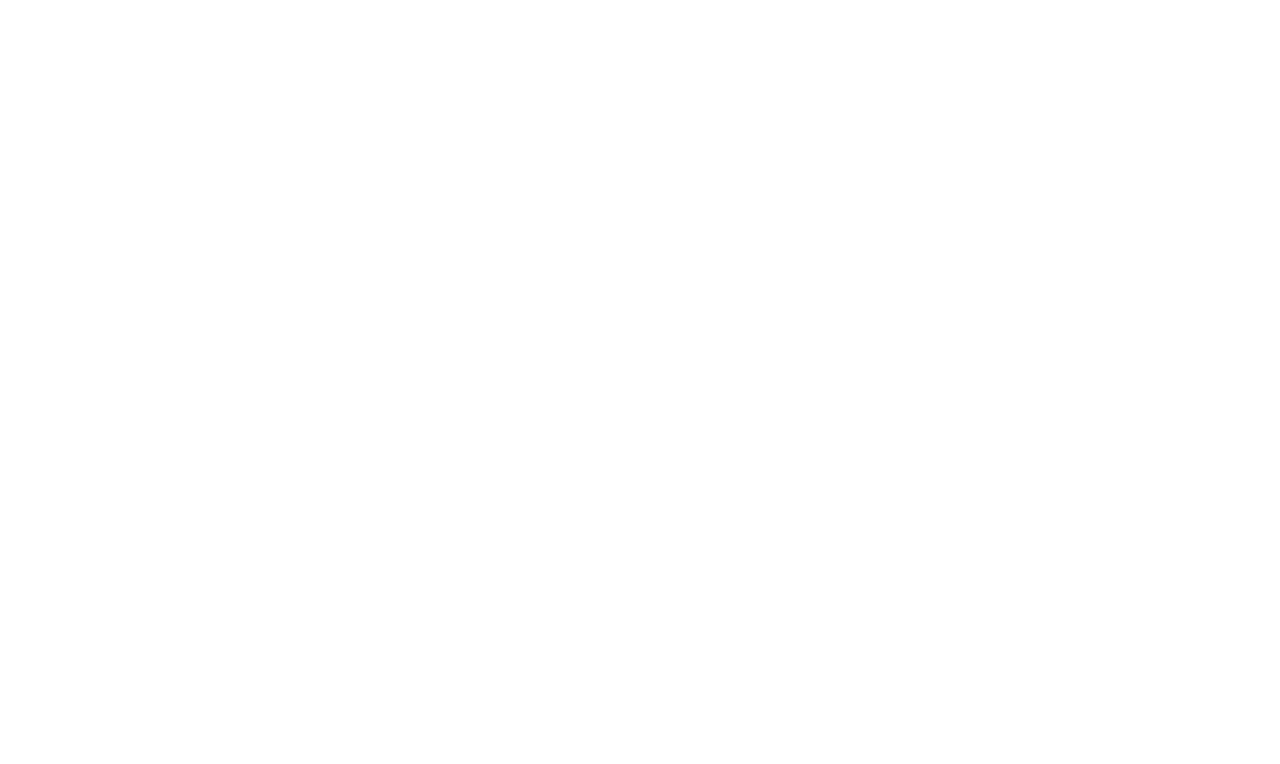
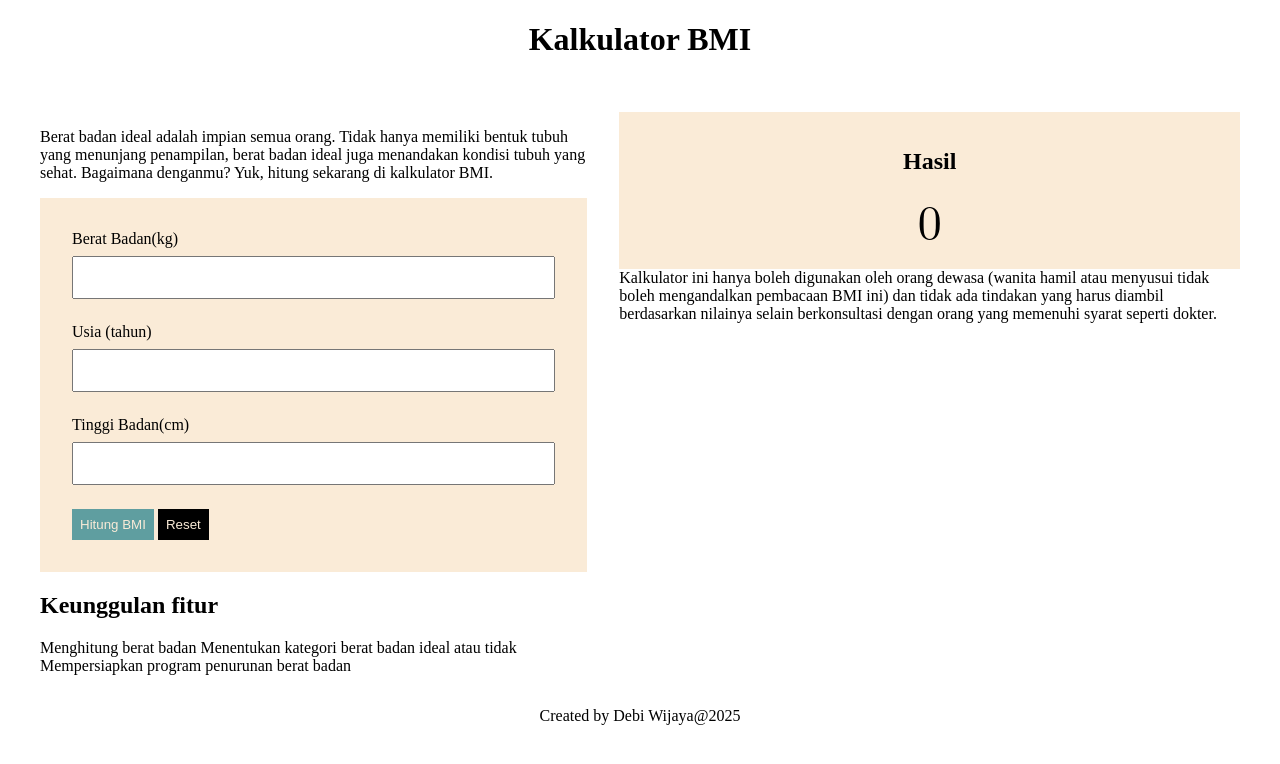
Before and after one commit to revou-fundamental-course/20-jan-25-debiwijaya, a plain HTML site: page index.html in a window 1280 px wide. Drawn offline with Linux system fonts and the light colour scheme.

Commit message:
update css &html

```diff
--- a/css/style.css
+++ b/css/style.css
@@ -1 +1,53 @@
 /* Ini File CSS */
+main {
+    display: flex;
+    gap: 32px;
+    padding: 32px;
+}
+footer {
+    text-align: center;
+}
+.main-header {
+   text-align: center;
+}
+
+input[type=number] {
+    width: 100%;
+    padding: 12px 20px;
+    margin: 8px 0;
+    box-sizing: border-box;
+}
+form {
+    background-color: antiquewhite;
+    padding: 32px;
+}
+
+.form-group {
+    display: flex;
+    flex-direction: column;
+    padding-bottom: 16px;
+}
+
+button {
+    border: none;
+    padding: 8px;
+    color: antiquewhite;
+}
+
+.bg-black {
+    background-color: black;
+}
+ .bg-cadet-blue {
+    background-color: cadetblue;
+ }
+
+.result-section {
+    text-align: center;
+    background-color: antiquewhite;
+    padding: 16px;
+}
+
+#result-bmi {
+    font-size: xxx-large;
+    font-family: math;
+}
--- a/index.html
+++ b/index.html
@@ -7,6 +7,64 @@
     <link rel="stylesheet" href="css/style.css">
 </head>
 <body>
+    <header class="main-header">
+        <h1>Kalkulator BMI</h1>
+    </header>
+    <main>
 
+<!-- Left Content -->
+    <section>
+        <!-- Introduction -->
+        <article>
+            <p>
+                Berat badan ideal adalah impian semua orang. Tidak hanya memiliki bentuk tubuh yang menunjang penampilan, berat badan ideal juga menandakan kondisi tubuh yang sehat. Bagaimana denganmu? Yuk, hitung sekarang di kalkulator BMI.
+            </p>
+                </article>
+                <!-- Form -->
+                <form>
+                    <div class="form-group">
+                        <label form="input-berat-badan"> Berat Badan(kg)</label>
+                        <input type="number" id="input-berat-badan">
+                    </div>
+                    <div class="form-group">
+                        <label form="input-usia"> Usia (tahun)</label>
+                        <input type="number" id="input-usia">
+                    </div>
+                    <div class="form-group">
+                        <label form="input-tinggi-badan"> Tinggi Badan(cm)</label>
+                        <input type="number" id="input-tinggi-badan">
+                    </div>
+
+                    <div>
+                        <button class="bg-cadet-blue">Hitung BMI</button>
+                        <button class="bg-black"> Reset</button>
+                    </div>
+                </form>
+                <article>
+                  <header>
+                    <h2> Keunggulan fitur </h2>
+                </header>
+            Menghitung berat badan
+            Menentukan kategori berat badan ideal atau tidak
+            Mempersiapkan program penurunan berat badan
+                </article>
+    </section>
+    <section>
+        <section class="result-section">
+            <header>
+            <h2> Hasil</h2>
+        </header>
+        <div>
+            <span id="result-bmi">0</span>
+        </div>
+    </section>
+        <article>
+            Kalkulator ini hanya boleh digunakan oleh orang dewasa (wanita hamil atau menyusui tidak boleh mengandalkan pembacaan BMI ini) dan tidak ada tindakan yang harus diambil berdasarkan nilainya selain berkonsultasi dengan orang yang memenuhi syarat seperti dokter.
+        </article>
+
+</main>
+    <footer>
+    <span>Created by Debi Wijaya@2025</span>
+</footer>
 </body>
 </html>
```
